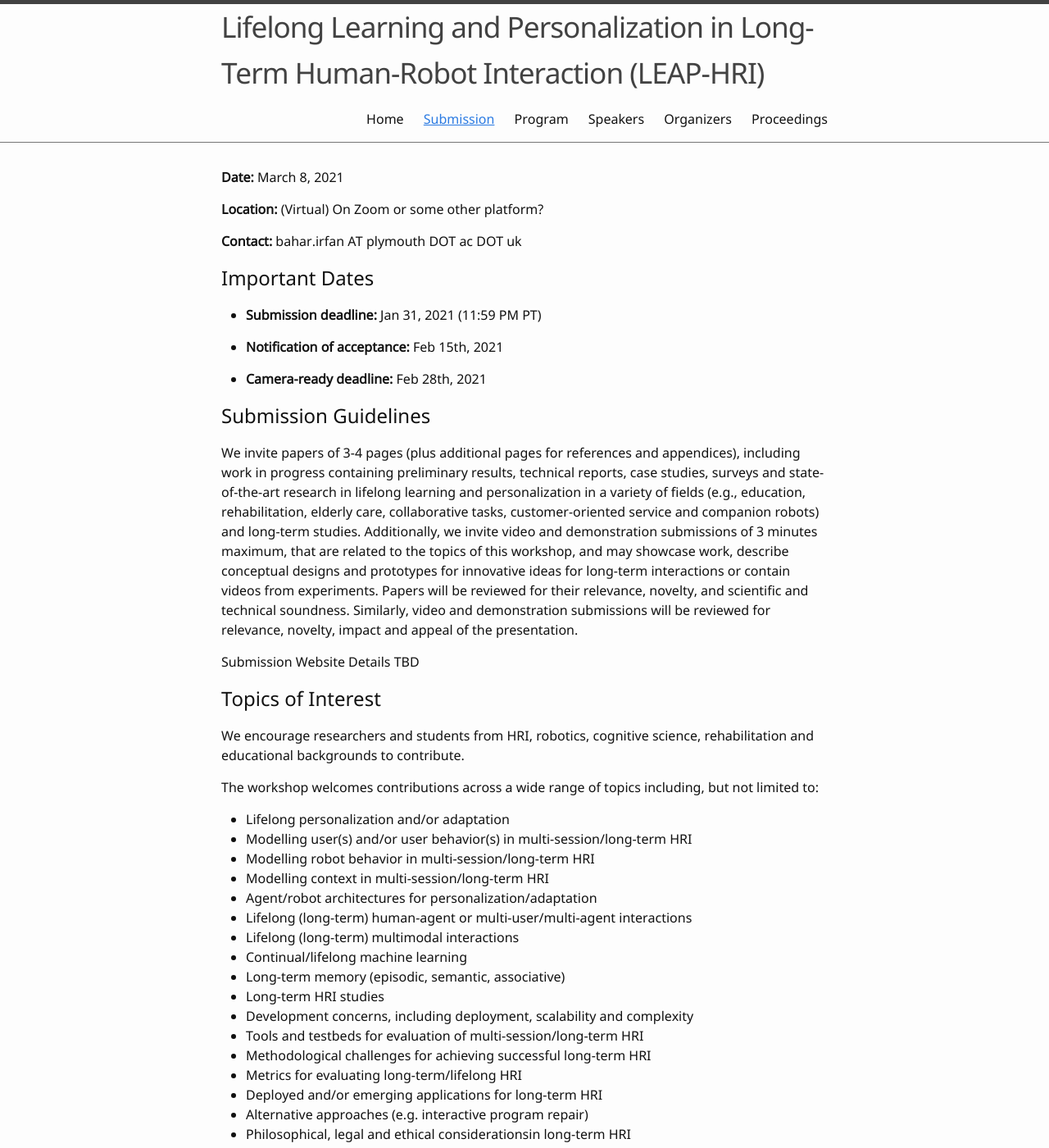
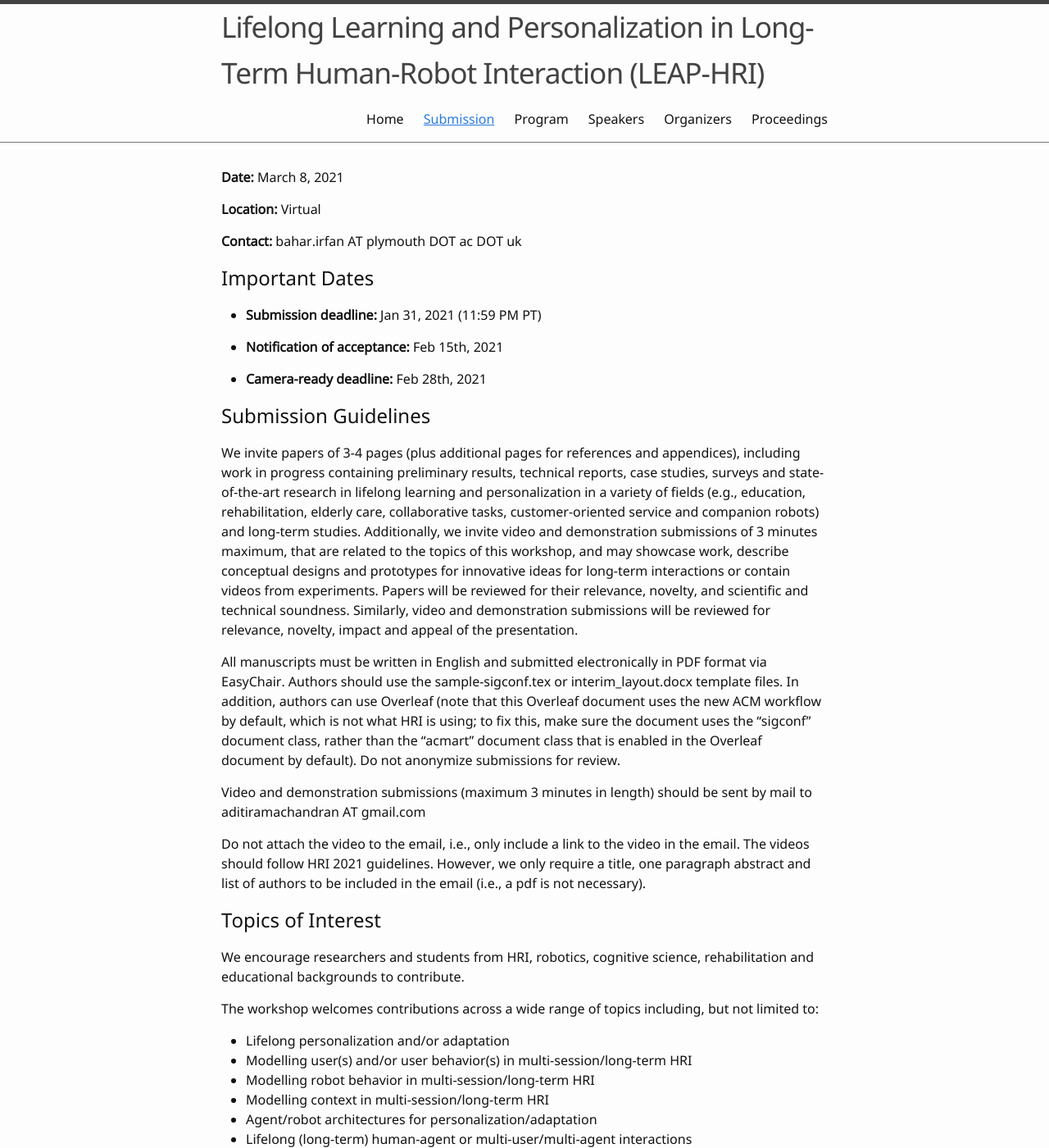
Before and after one commit to mcstaffa81/leap_hri_2023.io, a Jekyll site: the page built from 0-submission.md, in a window 1280 px wide and 1400 px high. Shown: the whole window at 82% size. Built offline with Jekyll 4.4.1, drawn with Linux system fonts in a browser that asks for light colours.

Commit message:
updated submission desc.

```diff
--- a/0-submission.md
+++ b/0-submission.md
@@ -5,7 +5,7 @@ nav: true
 
 **Date:** March 8, 2021
 
-**Location:** (Virtual) On Zoom or some other platform?
+**Location:** Virtual
 
 **Contact:** bahar.irfan AT plymouth DOT ac DOT uk
 
@@ -23,7 +23,11 @@ nav: true
 
 We invite papers of 3-4 pages (plus additional pages for references and appendices), including work in progress containing preliminary results, technical reports, case studies, surveys and state-of-the-art research in lifelong learning and personalization in a variety of fields (e.g., education, rehabilitation, elderly care, collaborative tasks, customer-oriented service and companion robots) and long-term studies. Additionally, we invite video and demonstration submissions of 3 minutes maximum, that are related to the topics of this workshop, and may showcase work, describe conceptual designs and prototypes for innovative ideas for long-term interactions or contain videos from experiments. Papers will be reviewed for their relevance, novelty, and scientific and technical soundness. Similarly, video and demonstration submissions will be reviewed for relevance, novelty, impact and appeal of the presentation.
 
-Submission Website Details TBD
+All manuscripts must be written in English and submitted electronically in PDF format via EasyChair. Authors should use the sample-sigconf.tex or interim_layout.docx template files. In addition, authors can use Overleaf (note that this Overleaf document uses the new ACM workflow by default, which is not what HRI is using; to fix this, make sure the document uses the “sigconf” document class, rather than the “acmart” document class that is enabled in the Overleaf document by default). Do not anonymize submissions for review.
+
+Video and demonstration submissions (maximum 3 minutes in length) should be sent by mail to aditiramachandran AT gmail.com
+
+Do not attach the video to the email, i.e., only include a link to the video in the email. The videos should follow HRI 2021 guidelines. However, we only require a title, one paragraph abstract and list of authors to be included in the email (i.e., a pdf is not necessary).
 
 ## Topics of Interest
 
```
